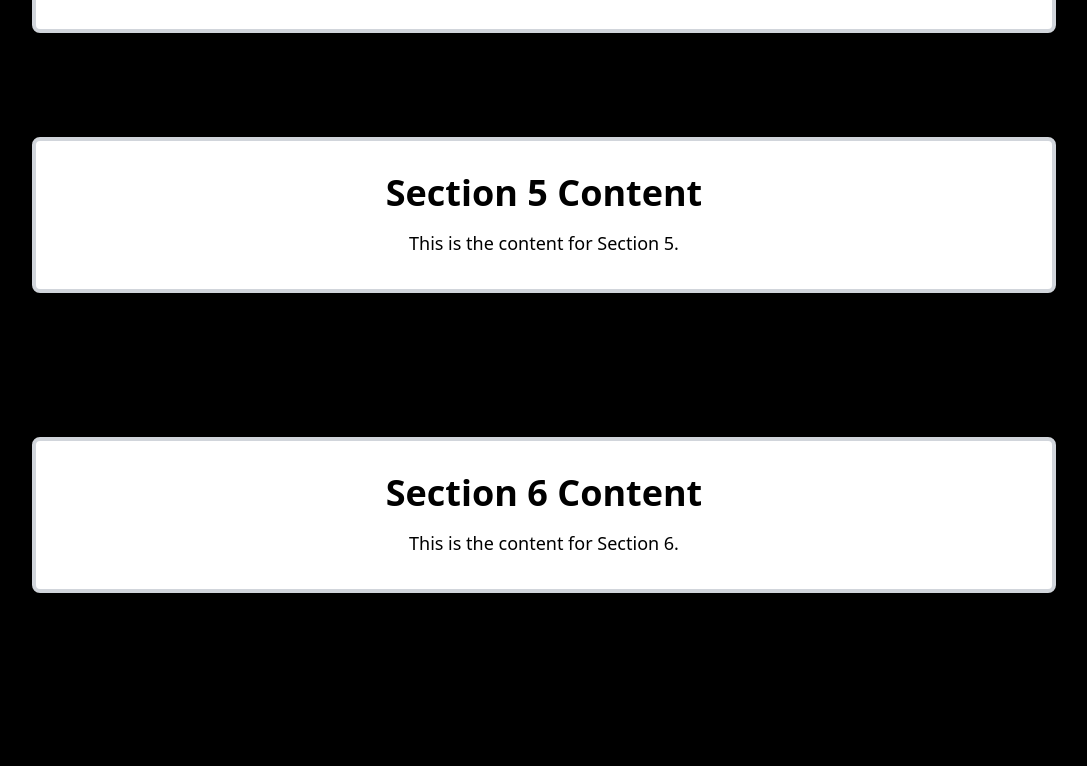
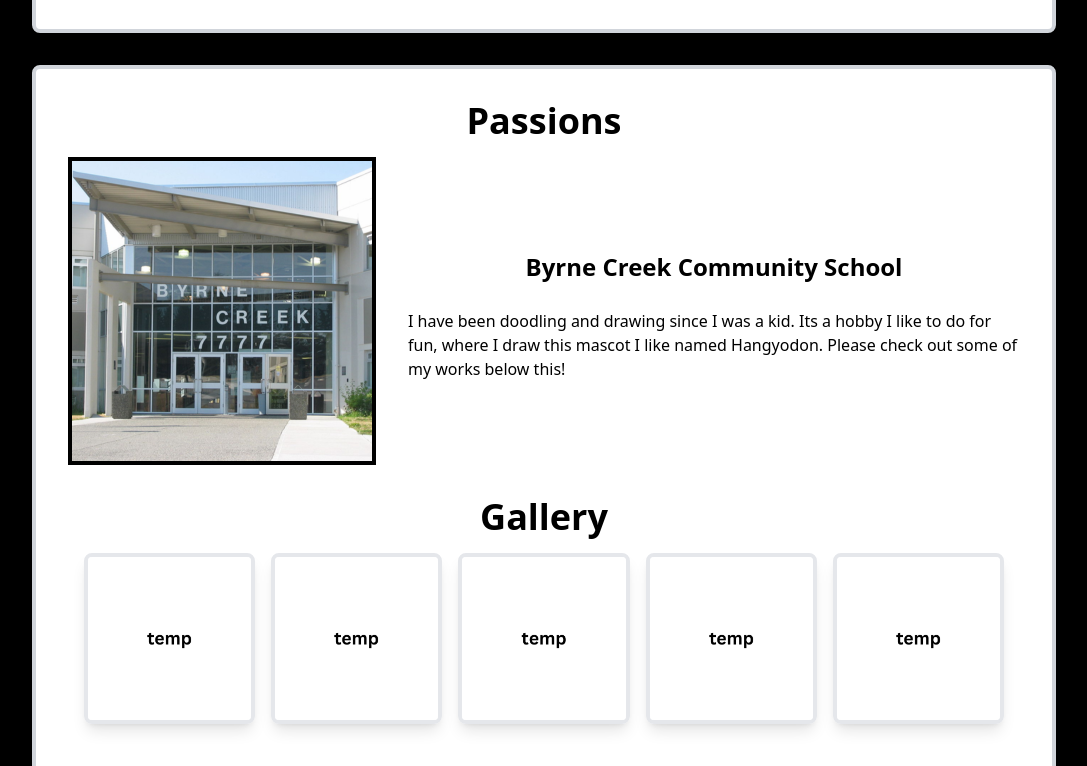
Before and after one commit to EvanDongChen/EvanDongChen.github.io, a plain HTML site: page index.html in a window 1280 px wide. Shown: the part 4574-5340 px from the top of the page, without its empty margins (96-1183 px from the left). Before the commit the page ends 5239 px from the top, so only its background shows below. Drawn offline with Linux system fonts and the light colour scheme.

Commit message:
Added the Basic Strucutre for this Sections

```diff
--- a/index.html
+++ b/index.html
@@ -221,9 +221,6 @@
 
 
 
-
-
-
  <!-- WORK?VOLUNTEER SECTION -->
 
 <section id="section4" class="flex items-center justify-center bg-black py-16 mt-30" style="height: auto; margin-top: 2rem; margin-bottom: 2rem;">
@@ -311,14 +308,76 @@
 
 
 
+<!--PASSIONS !-->
+
+<section id="section5" class="flex items-center justify-center bg-black py-16 mt-30" style="height: auto; margin-top: 2rem; margin-bottom: 2rem;">
+    <div class="bg-white border-4 border-gray-300 shadow-lg rounded-lg p-8 w-4/5 max-w-5xl text-center">
+        <h2 class="text-4xl font-bold text-black mb-8">Passions</h2>
+
+        <div class="grid grid-cols-1 md:grid-cols-3 gap-8">
+            <!-- Project 1 -->
+            <div class="flex flex-col items-center">
+                <img src="image/byrne.png" alt="Description of the image"
+                     style="width: 50%; height: auto; margin-right: 2rem; border: 4px solid black; margin-top: 1rem; margin-bottom: 2rem;">
+
+                <p style="text-align: left; margin-top: -0.5rem;"> <!-- Corrected margin -->
+                    <span style="display: block; text-align: center; font-weight: bold; font-size: 1.5rem;">Byrne Creek Community School</span> <!-- Doubled font size -->
+                    <br/>
+                    I have been doodling and drawing since I was a kid. Its a hobby I like to do for fun, where I draw
+                    this mascot I like named Hangyodon. Please check out some of my works below this!
+                    <br/>
+                     <!-- LINKS AND TAGS -->
 
 
-    <section id="section5" class="flex items-center justify-center bg-black" style="height: 300px;">
-        <div class="bg-white border-4 border-gray-300 shadow-lg rounded-lg p-8 w-4/5 max-w-5xl text-center">
-            <h2 class="text-4xl font-bold">Section 5 Content</h2>
-            <p class="mt-4 text-lg">This is the content for Section 5.</p>
+
+
+
+
+
+
+
+                </p>
+            </div>
+
         </div>
-    </section>
+        <h2 class="text-4xl font-bold text-black mb-8">Gallery</h2>
+
+        <!-- Scrollable Gallery -->
+        <div class="overflow-x-auto flex space-x-4 p-4">
+            <!-- Gallery Item 1 -->
+            <div class="flex-shrink-0 w-60">
+                <img src="image/temp2.png" alt="Gallery Image 1" class="w-full h-auto border-4 border-black rounded-lg shadow-lg">
+            </div>
+            <!-- Gallery Item 2 -->
+            <div class="flex-shrink-0 w-60">
+                <img src="image/temp2.png" alt="Gallery Image 2" class="w-full h-auto border-4 border-black rounded-lg shadow-lg">
+            </div>
+            <!-- Gallery Item 3 -->
+            <div class="flex-shrink-0 w-60">
+                <img src="image/temp2.png" alt="Gallery Image 3" class="w-full h-auto border-4 border-black rounded-lg shadow-lg">
+            </div>
+            <!-- Add more images as needed -->
+            <div class="flex-shrink-0 w-60">
+                <img src="image/temp2.png" alt="Gallery Image 4" class="w-full h-auto border-4 border-black rounded-lg shadow-lg">
+            </div>
+            <div class="flex-shrink-0 w-60">
+                <img src="image/temp2.png" alt="Gallery Image 5" class="w-full h-auto border-4 border-black rounded-lg shadow-lg">
+            </div>
+        </div>
+
+
+
+    </div>
+</section>
+
+
+
+
+
+
+
+
+
 
     <section id="section6" class="flex items-center justify-center bg-black" style="height: 300px;">
         <div class="bg-white border-4 border-gray-300 shadow-lg rounded-lg p-8 w-4/5 max-w-5xl text-center">
```
